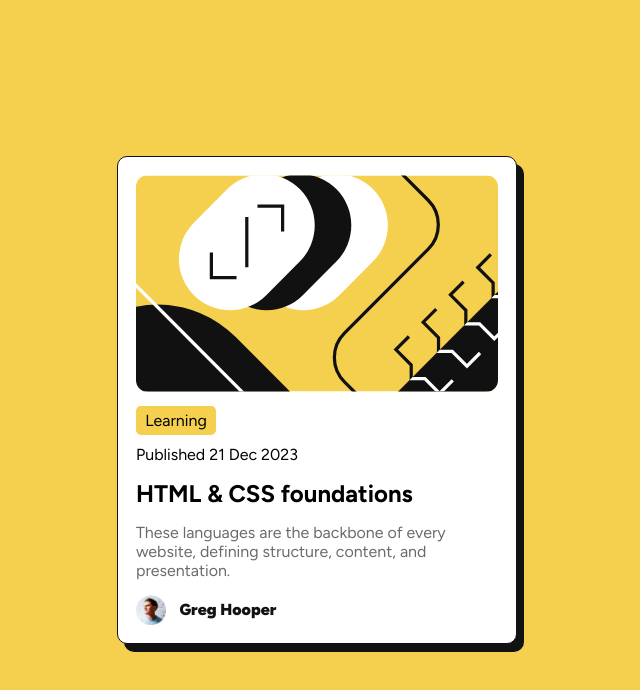
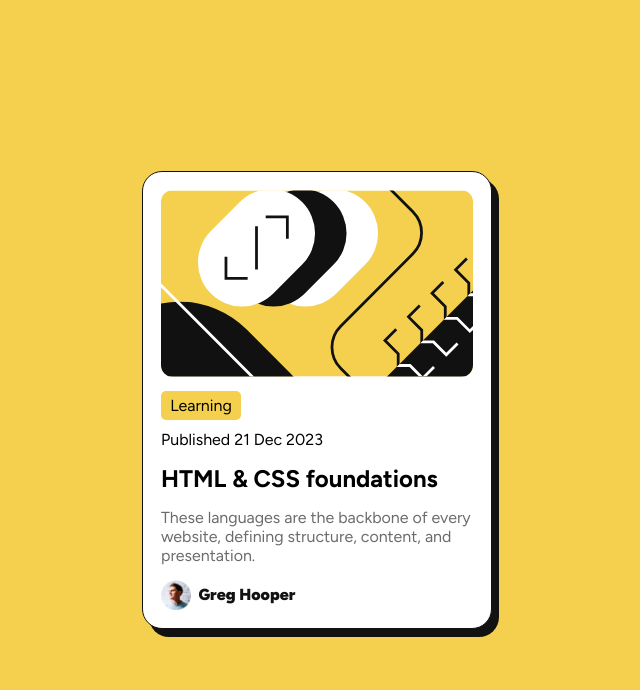
Before and after one commit to Jascran23/blog-preview-card, a plain HTML site: page index.html in a window 1280 px wide. Shown: the whole page, without its empty margins (323-963 px from the left). Drawn offline with Linux system fonts and the light colour scheme.

Commit message:
ajuste no width container

```diff
--- a/style.css
+++ b/style.css
@@ -30,11 +30,11 @@ body{
     margin: 0 auto;
     display: block;
     text-align: left;
-    width: 400px;
+    width: 350px;
     padding: 18px;
     background: hsl(0, 0%, 100%);
     border: 1px solid hsl(0, 0%, 7%);
-    border-radius: 10px;
+    border-radius: 20px;
     box-shadow: 7px 8px 0 hsl(0, 0%, 7%);
 }
 
```
